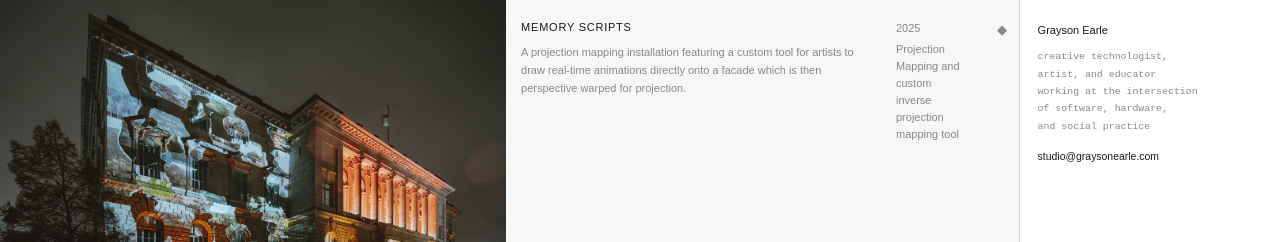
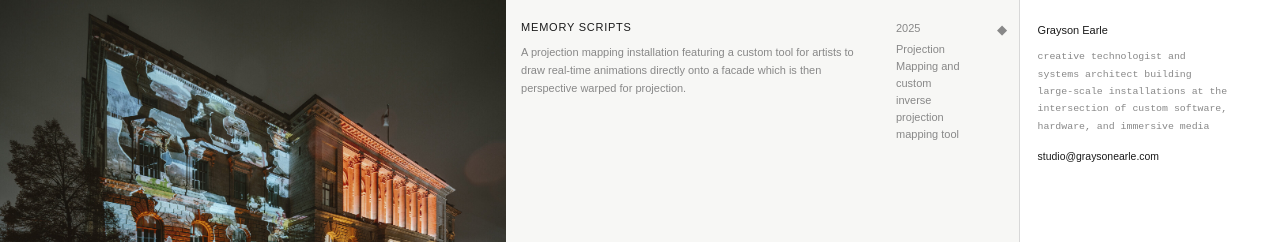
Before and after one commit to prismspecs/hire, a Jekyll site: the page built from index.html, in a window 1280 px wide. Shown: the top 242 px of the page. Built offline with Jekyll 4.4.1, drawn with Linux system fonts in a browser that asks for light colours.

Commit message:
update sidebar intro to industry-focused bio

```diff
--- a/_includes/sidebar.html
+++ b/_includes/sidebar.html
@@ -1,11 +1,11 @@
 <aside class="sidebar">
     <div class="sidebar-content">
         <a href="{{ '/' | relative_url }}" class="sidebar-name">Grayson Earle</a>
-        <p class="sidebar-intro">creative technologist,
-            artist, and educator
-            working at the intersection
-            of software, hardware,
-            and social practice</p>
+        <p class="sidebar-intro">creative technologist and
+            systems architect building
+            large-scale installations at the
+            intersection of custom software,
+            hardware, and immersive media</p>
         <nav class="sidebar-nav">
             <a href="mailto:studio@graysonearle.com">studio@graysonearle.com</a>
         </nav>
```
